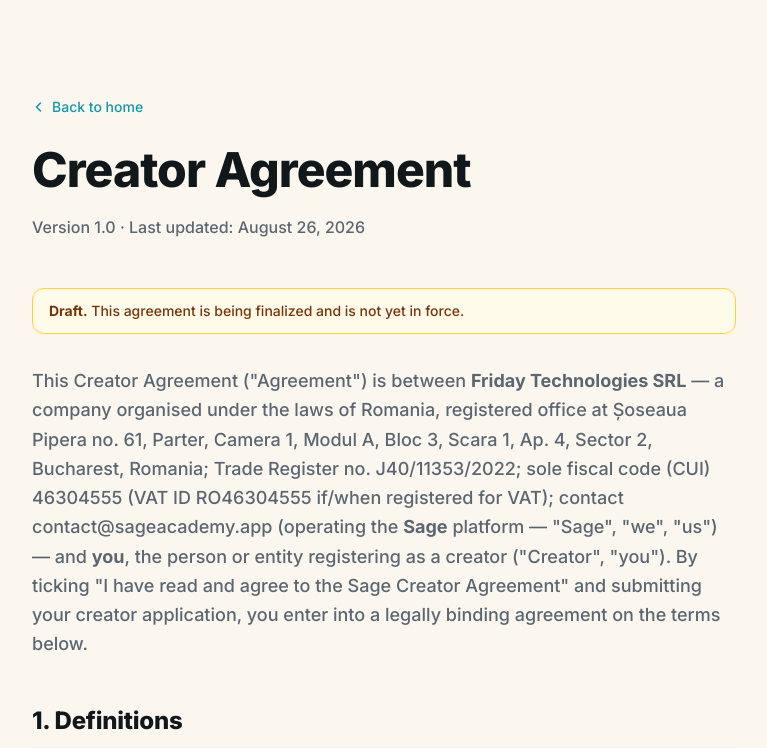
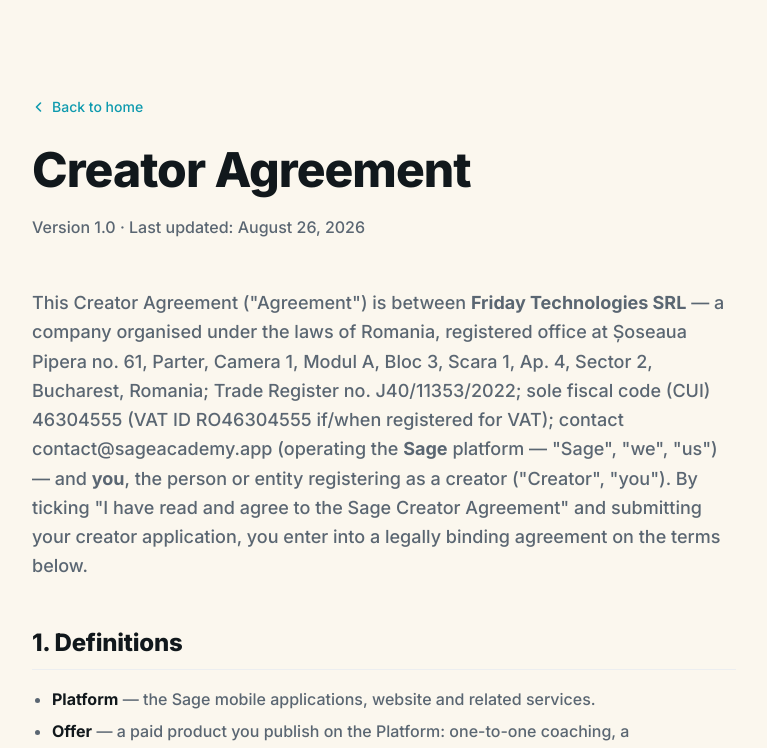
Before and after one commit to mdmindapps/sage-website, a Next.js app: page /creator-agreement in a window 1280 px wide. Shown: the top 748 px of the page, without its empty margins (256-1023 px from the left). Built offline with nearby package versions, Linux system fonts and the light colour scheme.

Commit message:
Creator Agreement: remove Draft banner — v1.0 final, in force
Co-Authored-By: Claude Opus 4.8 <noreply@anthropic.com>

```diff
--- a/src/app/creator-agreement/page.tsx
+++ b/src/app/creator-agreement/page.tsx
@@ -10,7 +10,7 @@ export const metadata: Metadata = {
 const LAST_UPDATED = "August 26, 2026";
 const VERSION = "1.0";
 // Flip to false at go-live (after the accountant has reviewed the tax clauses).
-const DRAFT = true;
+const DRAFT = false;
 
 function LegalSection({
   title,
```
